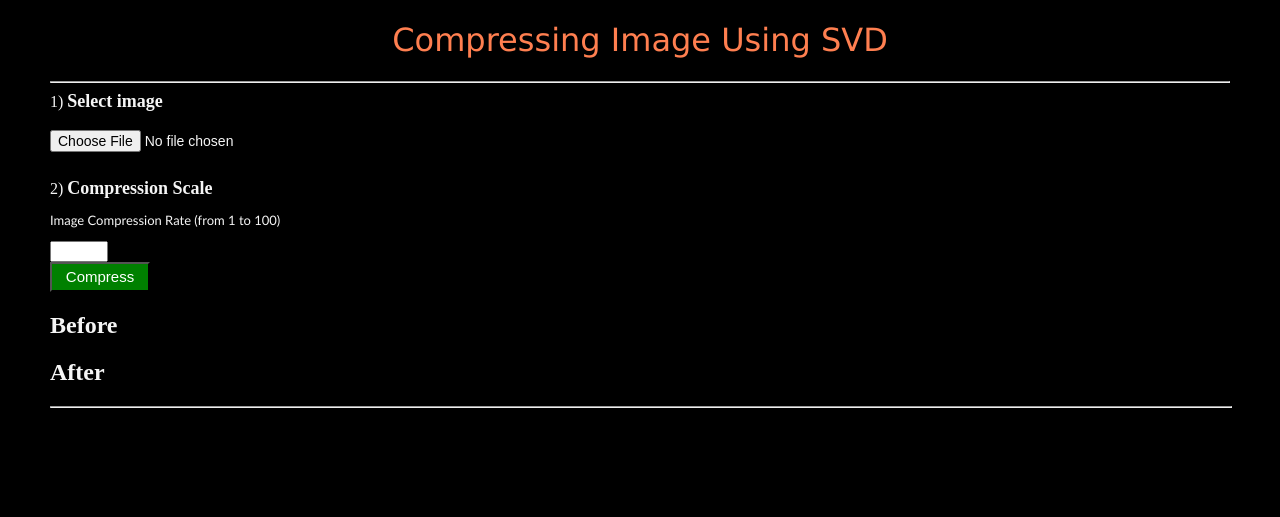
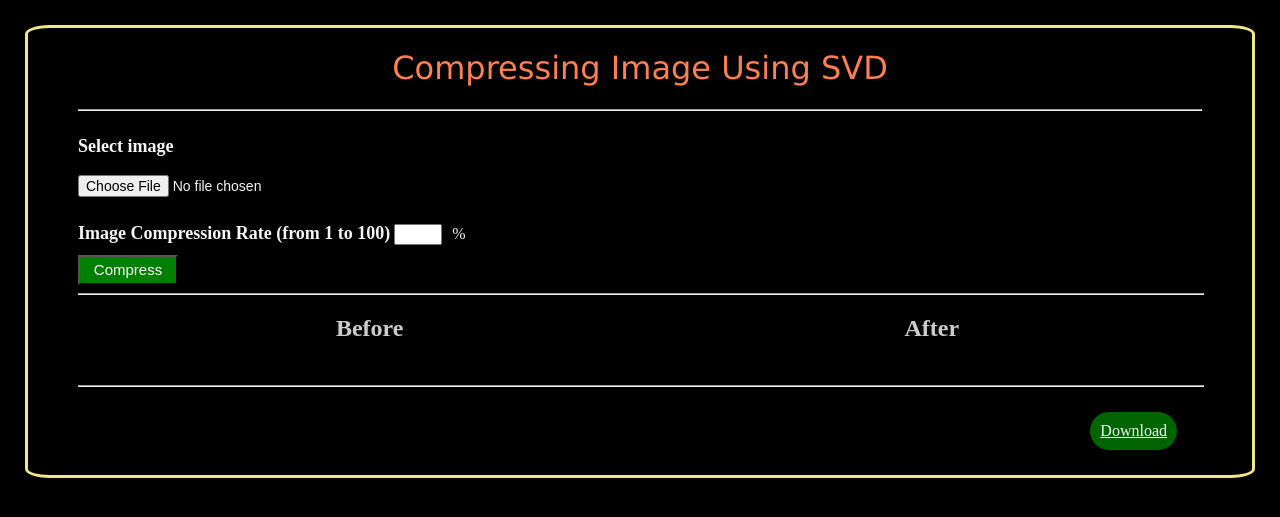
Before and after one commit to HanselTanoto/Algeo02-20046, a Flask app: page / in a window 1280 px wide. Shown: the top 517 px of the page. Run offline with Flask 2, Linux system fonts and the light colour scheme.

Commit message:
kalau masih ada yang kurang, sabi ditambahin

```diff
--- a/src/static/style.css
+++ b/src/static/style.css
@@ -1,3 +1,10 @@
+html {
+    border-radius: 2%;
+    border: solid;
+    border-color:khaki;
+    margin: 25px;
+}
+
 p{
     font-family: 'Gill Sans', 'Gill Sans MT', Calibri, 'Trebuchet MS', sans-serif;
 }
@@ -26,25 +33,18 @@
     font-style: oblique;
 }
 
-.imagepreview {
+h2 {
     float: left;
-    width: 100%;
-    padding: 50px;
-    margin-right: 50px;
-    margin-bottom: 25px;
-    margin-left: 25px;
-    border-right: 100px;
+    margin-left: 15px;
+    margin-bottom: 35px;
 }
 
-h4 {
-    float: left;
-    margin-left: 30px;
-    padding-right: 500px;
-    margin-bottom: 5px;
+h2::after {
+    float: none;
 }
 
-h4::after {
-    float: none;
+hr {
+    margin-bottom: 25px;
 }
 
 .input {
@@ -52,38 +52,56 @@
     color: white;
 }
 
-#dwnld {
-    float : right;
-    margin-right: 60px;
-    margin-bottom: 25px;
-    border-radius: 100px;
-}
-
 #steps {
     font-size: 18px;
 }
 
 #input {
-    font-size: 13px;
+    font-size: 18px;
 }
 
 .settings {
     text-align: center;
 }
 
-.imagepreview {
-    width: 400px;
-    min-height: 350px;
-    border: 2px solid white;
-    margin-top: 15px;
+.container {
     display: flex;
-    align-items: center;
-    justify-content: center;
-    font-weight: bold;
+    flex-direction: row;
+    margin-top: 0px;
     color: #cccccc;
+    justify-content: space-around;
 }
 
-.imageprvw {
-    display: none;
-    width: 100%;
+.contain {
+    display: flex;
+    flex-direction: row;
+    margin-top: 0px;
+    color: #cccccc;
+    justify-content: space-around;
 }
+
+img {
+    max-width: 97%;
+    max-height: 97%;
+}
+
+.download_button {
+    margin-top: 0px;
+    flex-direction: column;
+    float: right;
+    margin-bottom: 25px;
+    border-radius: 100px;
+    background-color: darkgreen;
+    border-color: whitesmoke;
+    padding: 10px;
+    margin-right: 25px;
+}
+
+a {
+    color: whitesmoke;
+}
+
+#cmprs {
+    align-self: center;
+    margin-top: 10px;
+}
--- a/src/templates/web.html
+++ b/src/templates/web.html
@@ -11,14 +11,13 @@
         </div>
 
         <h1>Compressing Image Using SVD</h1>
+        <hr>
 
         <form action="/" method="post" enctype="multipart/form-data">
             <div class="Settings">
-            <hr>
-            1) <b id="steps">Select image </b><br><br>
+            <b id="steps">Select image </b><br><br>
             </div>
-            <input type="file" name="file" id="uploadfile" style="font-size:14px;height:32px;width:50%;" autocomplete="off" required>
-
+            <input type="file" name="file" id="uploadfile" style="font-size:14px;height:32px;width:50%;" autocomplete="off" required accept="image/*" onchange="showPreview(event);">
             <p>
                 {% with messages = get_flashed_messages() %}
                 {% if messages %}
@@ -32,15 +31,14 @@
             </p>
 
             <div class="Settings">
-            2) <strong id="steps">Compression Scale</strong><br>
-            <p id="input">Image Compression Rate (from 1 to 100)</p>
-            <input type="number" name="quality" value="" min="1" max="100" style="width:50px;" autocomplete="off" required>
+            <b id="input">Image Compression Rate (from 1 to 100)</b>
+            <input type="number" name="quality" value="" min="1" max="100" style="width: 40px; margin-right: 10px;" autocomplete="off" required><a style="color: whitesmoke;">%</a>
             </div>
 
             <div class="Settings">
                 <input class="input" id= "cmprs" type="submit" value="Compress" name="submit" style="width: 100px;height:30px;font-size:15px;text-align:center;">
             </div>
-
+            <hr style="width: 100%; float: none; margin-bottom: 0px;">
             {% if filename %}
                 <div class="result_data" id="result-data">
                     <p>{{init_size}}</p>
@@ -53,31 +51,37 @@
             <div class="container">
                 <div class="before">
                     <h2>Before</h2>
-                    {% if filename %}
-                    <div class="imagepreview" id="image-preview">
-                        <img src="{{ url_for('display_result', filename=filename) }}" >
-                    </div>
-                    {% endif %}
+
                 </div>
 
                 <div class="after">
                     <h2>After</h2>
-                    {% if filename %}
-                    <div class="imagepreview" id="image-preview">
-                        <img src="{{ url_for('display_result', filename=c_img_filename) }}" >
-                    </div>
 
-                    <div class="download_button">
-                        <a href="../static/uploads/{{c_img_filename}}"+ download rel="noopener noreferrer" target="_blank">
-                            Download
-                        </a>
-                    </div>
-                    {% endif %}
                 </div>
+
+            </div>
+            <div class="contain">
+                {% if filename %}
+                <div class="imagepreview" id="image-preview">
+                    <img src="{{ url_for('display_result', filename=filename) }}" >
+                </div>
+                {% endif %}
+                {% if filename %}
+                <div class="imagepreview" id="image-preview">
+                    <img src="{{ url_for('display_result', filename=c_img_filename) }}" >
+                </div>
+                <p></p>
+
+                {% endif %}
             </div>
 
             <hr style="width: 100%; float: none;">
 
+            <div class="download_button">
+                <a href="../static/uploads/{{c_img_filename}}"+ download rel="noopener noreferrer" target="_blank">
+                    Download
+                </a>
+            </div>
         </form>
     </body>
 </html>
```
